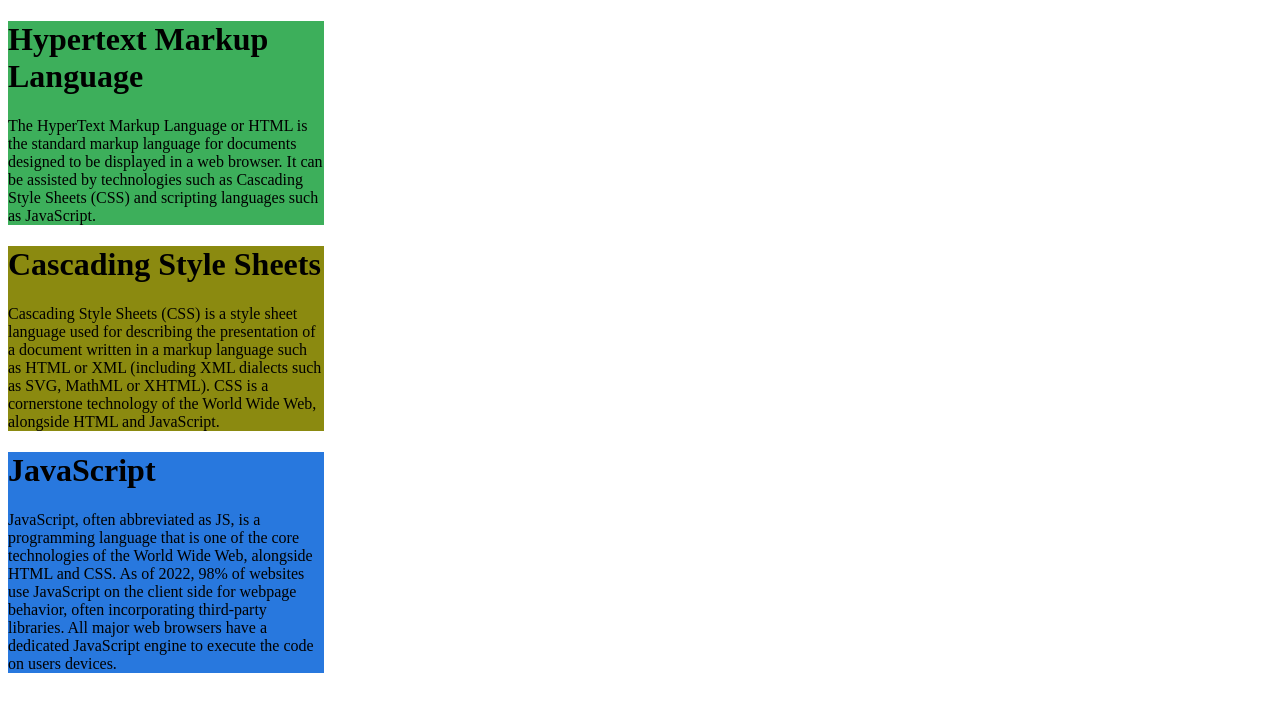
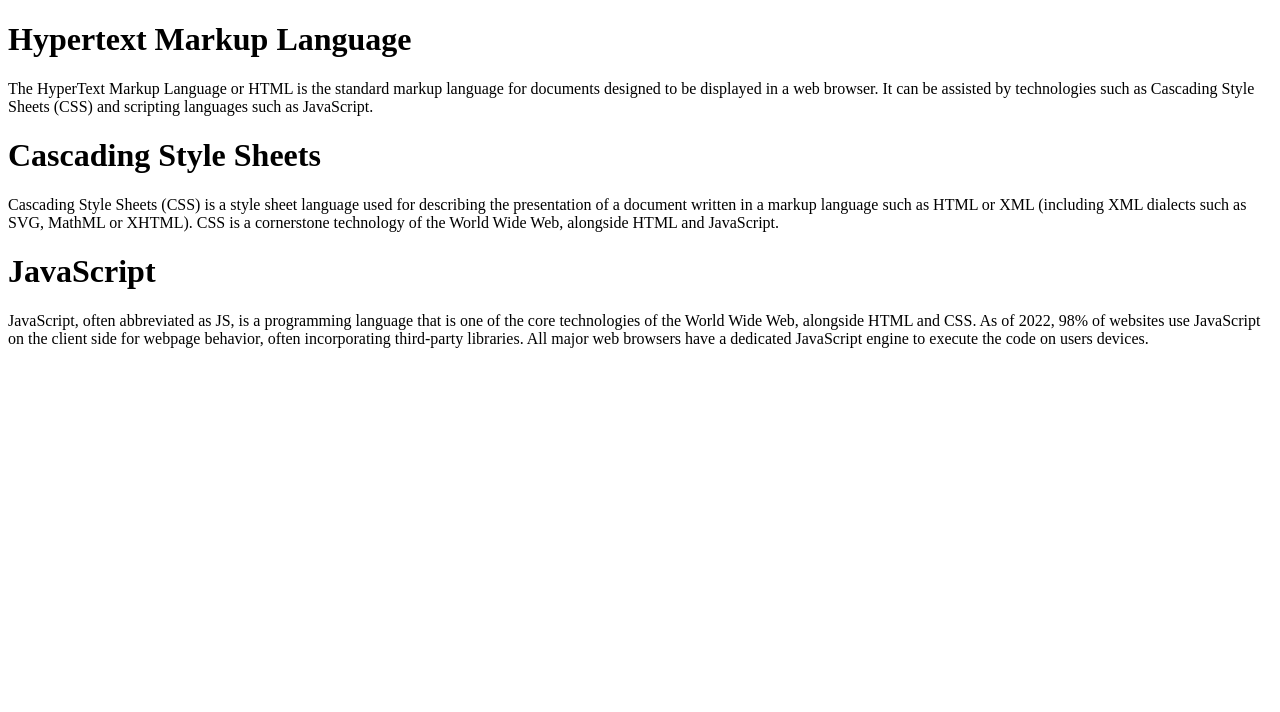
Before and after one commit to JoshuaBeh/c1222-code-solutions, a React app in the folder react-accordion-component/: page / in a window 1280 px wide. Shown: the top 712 px of the page. Built offline with nearby package versions, Linux system fonts and the light colour scheme; the HTML template or start-up script is replaced by a standard one.

Commit message:
Made accordion alot better

```diff
--- a/react-accordion-component/src/accordian.jsx
+++ b/react-accordion-component/src/accordian.jsx
@@ -1,34 +1,57 @@
 import React, { useState } from 'react';
 
 export default function Accordian({ items }) {
-  const [isOpen, setIsOpen] = useState('');
 
   return (
     <div className='row'>
-      <ListItems items={items} isOpen={isOpen} setIsOpen={setIsOpen} />
+      {
+        items.map((item) => <ListItem key={item.language} item={item} />)
+      }
     </div>
   );
 }
 
-function randomColor() {
-  const classes = {
-    width: '25%',
-    backgroundColor: 'rgb(' + Math.floor(Math.random() * 255) +
-      ',' + Math.floor(Math.random() * 255) + ',' +
-      Math.floor(Math.random() * 255) + ')'
-  };
-  return classes;
+function ListItem({ item }) {
+  const [isOpen, setIsOpen] = useState(false);
+  return (
+    <div key={item.language} className="item">
+      <h1 onClick={() => setIsOpen(!isOpen)}>{item.language}</h1>
+      <p className={`${isOpen ? '' : 'hidden'}`}>{item.description}</p>
+    </div>
+  );
 }
 
-function ListItems({ items, isOpen, onClick, setIsOpen }) {
-  return (
-    <>
-      {items.map((item) => (
-        <div key={item.language} style={randomColor()}>
-          <h1 onClick={() => isOpen === item.language ? setIsOpen('') : setIsOpen(item.language)}>{item.language}</h1>
-          <p className={`${isOpen === item.language ? '' : 'hidden'}`}>{item.description}</p>
-        </div>
-      ))}
-    </>
-  );
-}
+// Below works as well.
+
+// export default function Accordian({ items }) {
+//   const [isOpen, setIsOpen] = useState('');
+
+//   return (
+//     <div className='row'>
+//       <ListItems items={items} isOpen={isOpen} setIsOpen={setIsOpen} />
+//     </div>
+//   );
+// }
+
+// function randomColor() {
+//   const classes = {
+//     width: '25%',
+//     backgroundColor: 'rgb(' + Math.floor(Math.random() * 255) +
+//       ',' + Math.floor(Math.random() * 255) + ',' +
+//       Math.floor(Math.random() * 255) + ')'
+//   };
+//   return classes;
+// }
+
+// function ListItems({ items, isOpen, onClick, setIsOpen }) {
+//   return (
+//     <>
+//       {items.map((item) => (
+//         <div key={item.language} style={randomColor()}>
+//           <h1 onClick={() => isOpen === item.language ? setIsOpen('') : setIsOpen(item.language)}>{item.language}</h1>
+//           <p className={`${isOpen === item.language ? '' : 'hidden'}`}>{item.description}</p>
+//         </div>
+//       ))}
+//     </>
+//   );
+// }
```
